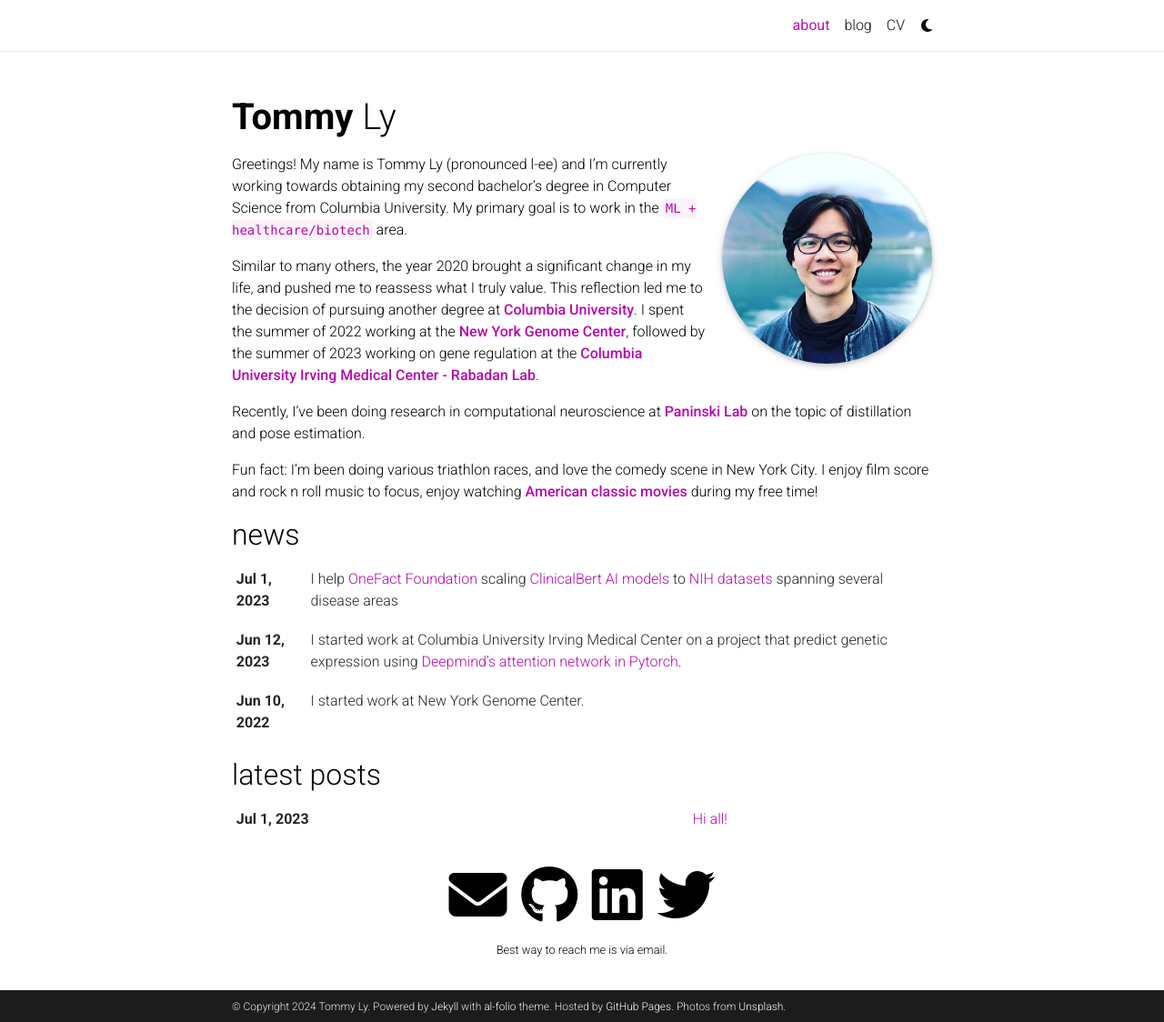
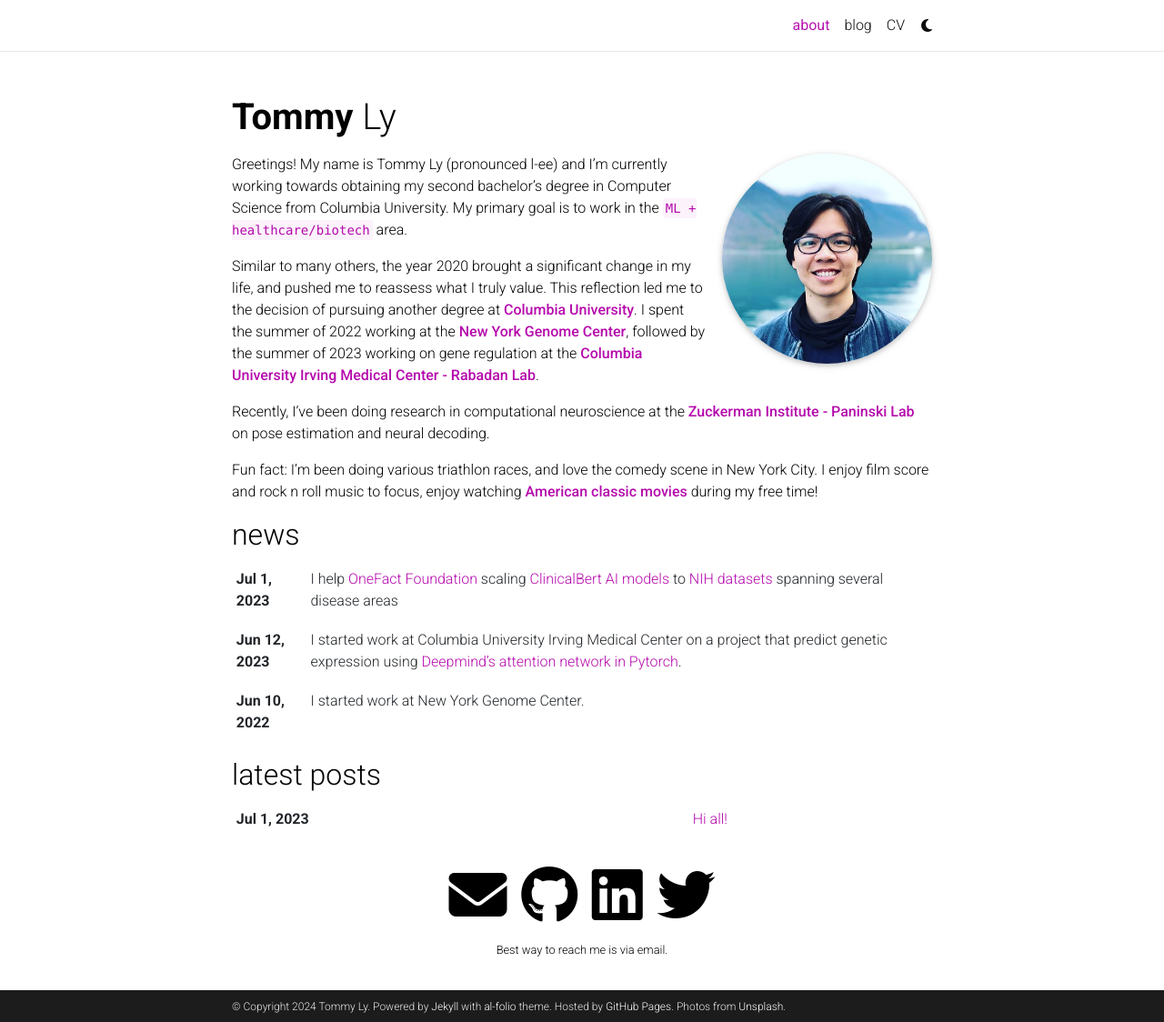
Before and after one commit to tommyly201/tommyly201.github.io, a Jekyll site: the page built from _pages/about.md, in a window 1280 px wide and 1124 px high. Shown: the whole window at 91% size. Built offline with Jekyll 4.4.1, drawn with Linux system fonts in a browser that asks for light colours; full-size pictures stand in for the smaller copies a plugin makes; comment, search, counter and statistics services are not loaded; a style sheet for code colours, icons or effects is not loaded.

Commit message:
commit about message

```diff
--- a/_pages/about.md
+++ b/_pages/about.md
@@ -23,6 +23,6 @@ Greetings! My name is Tommy Ly (pronounced l-ee) and I'm currently working towar
 
 Similar to many others, the year 2020 brought a significant change in my life, and pushed me to reassess what I truly value. This reflection led me to the decision of pursuing another degree at **[Columbia University](https://www.columbia.edu/)**. I spent the summer of 2022 working at the **[New York Genome Center](https://www.nygenome.org/)**, followed by the summer of 2023 working on gene regulation at the **[Columbia University Irving Medical Center - Rabadan Lab](https://www.cuimc.columbia.edu/)**.
 
-Recently, I've been doing research in computational neuroscience at **[Paninski Lab](https://zuckermaninstitute.columbia.edu/liam-paninski-phd)** on the topic of distillation and pose estimation.
+Recently, I've been doing research in computational neuroscience at the **[Zuckerman Institute - Paninski Lab](https://zuckermaninstitute.columbia.edu/liam-paninski-phd)** on pose estimation and neural decoding.
 
 Fun fact: I'm been doing various triathlon races, and love the comedy scene in New York City. I enjoy film score and rock n roll music to focus, enjoy watching **[American classic movies](https://www.imdb.com/list/ls074808109/)** during my free time!
```
